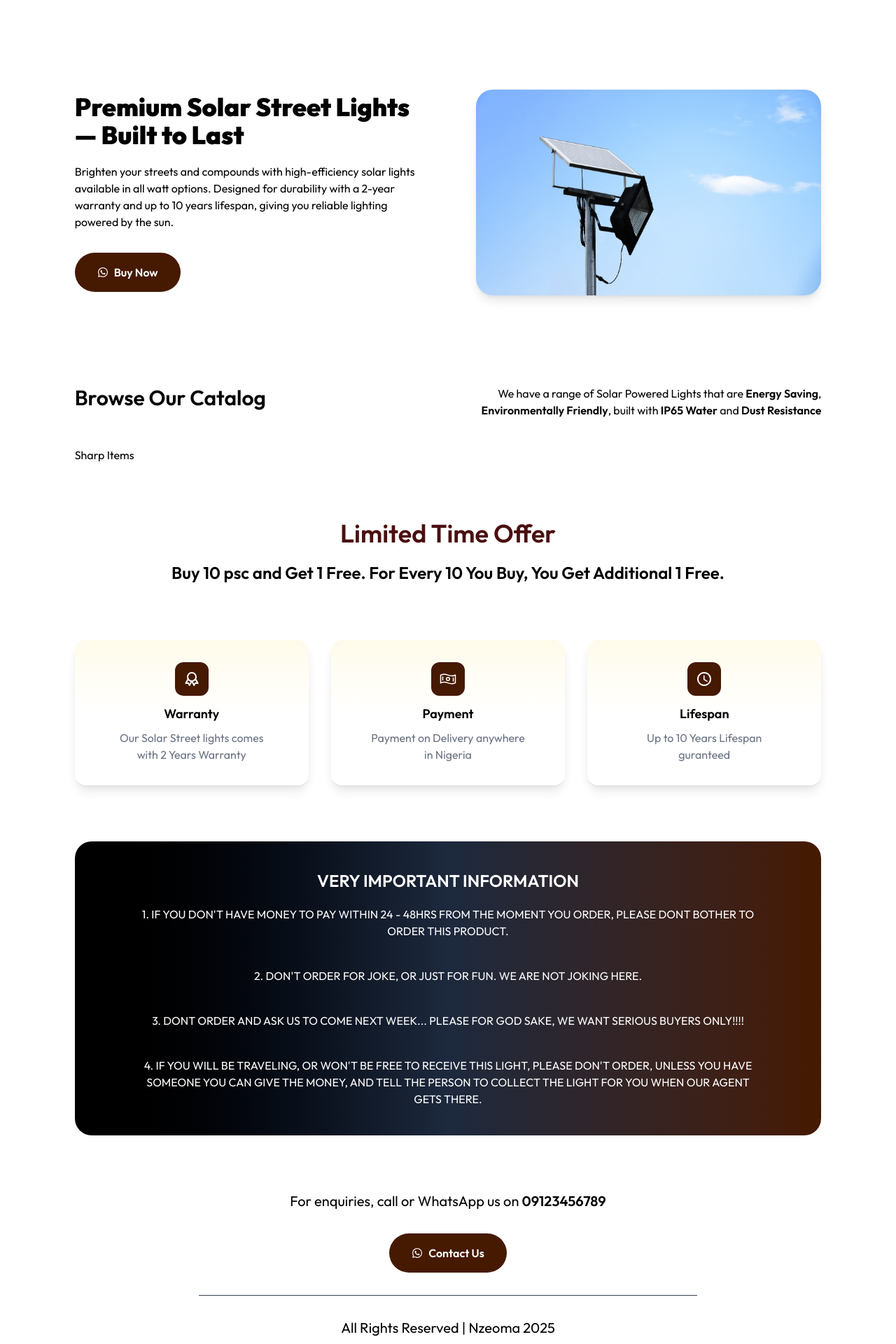
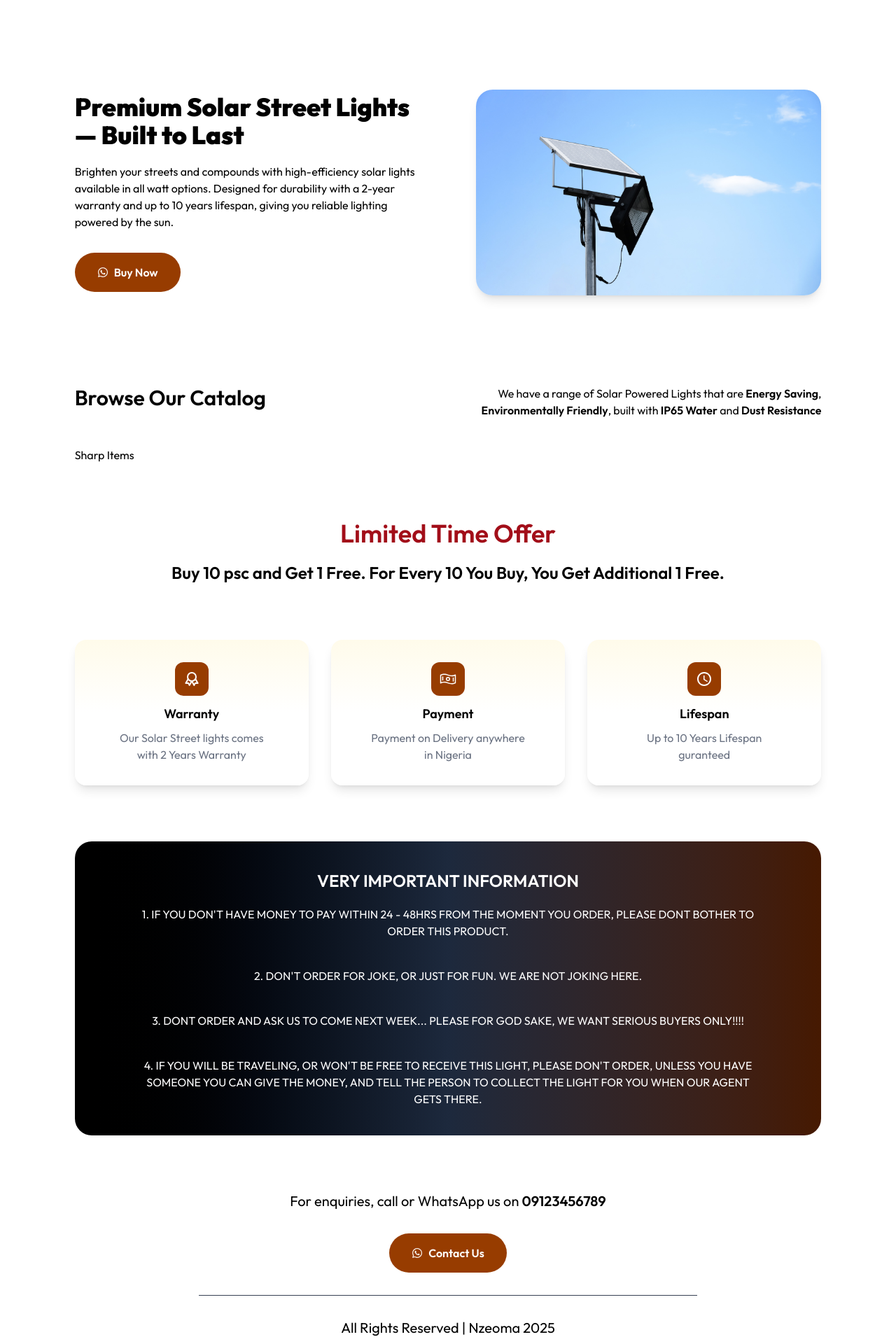
Before and after one commit to obeespace/nzeoma, a Next.js app: page / in a window 1280 px wide. Shown: the top 1920 px of the page at 70% size. Built offline with nearby package versions, Linux system fonts and the light colour scheme.

Commit message:
Update button and text colors for improved UI
Changed several class color values from amber-950 and red-950 to amber-800 and red-800 for buttons and text elements to enhance visual consistency and accessibility.

```diff
--- a/app/page.js
+++ b/app/page.js
@@ -26,7 +26,7 @@ export default function Home() {
           </p>
           <motion.button
             whileTap={{ scale: 0.7 }}
-            className="mt-8 flex gap-2 items-center bg-amber-950 text-white px-8 py-4 rounded-full font-semibold hover:bg-amber-800 transition"
+            className="mt-8 flex gap-2 items-center bg-amber-800 text-white px-8 py-4 rounded-full font-semibold hover:bg-amber-800 transition"
           >
             <FaWhatsapp className="animate-pulse" /> Buy Now
           </motion.button>
@@ -54,7 +54,7 @@ export default function Home() {
 
       <section>
         <div className="w-5/6 mx-auto text-center">
-          <p className="text-red-950 text-4xl font-semibold animate-pulse">
+          <p className="text-red-800 text-4xl font-semibold animate-pulse">
             Limited Time Offer
           </p>
           <p className="mt-5 text-2xl font-semibold">
@@ -72,7 +72,7 @@ export default function Home() {
             className="grid grid-cols-1 lg:grid-cols-3 gap-8 my-20 w-5/6 mx-auto"
           >
             <div className="text-center shadow-lg rounded-2xl p-8 bg-linear-to-b from-amber-50 via-white to-white">
-              <div className="px-3 py-3 rounded-xl mb-3 w-fit bg-amber-950 text-white mx-auto">
+              <div className="px-3 py-3 rounded-xl mb-3 w-fit bg-amber-800 text-white mx-auto">
                 <TbAward className="h-6 w-6 text-primary" />
               </div>
               <h3 className="font-semibold text-lg mb-2">Warranty</h3>
@@ -83,7 +83,7 @@ export default function Home() {
             </div>
 
             <div className="text-center shadow-lg rounded-2xl p-8 bg-linear-to-b from-amber-50 via-white to-white">
-              <div className="px-3 py-3 rounded-xl mb-3 w-fit bg-amber-950 text-white mx-auto">
+              <div className="px-3 py-3 rounded-xl mb-3 w-fit bg-amber-800 text-white mx-auto">
                 <PiMoneyWavy className="h-6 w-6 text-primary" />
               </div>
               <h3 className="font-semibold text-lg mb-2">Payment</h3>
@@ -93,7 +93,7 @@ export default function Home() {
             </div>
 
             <div className="text-center shadow-lg rounded-2xl p-8 bg-linear-to-b from-amber-50 via-white to-white">
-              <div className="px-3 py-3 rounded-xl mb-3 w-fit bg-amber-950 text-white mx-auto">
+              <div className="px-3 py-3 rounded-xl mb-3 w-fit bg-amber-800 text-white mx-auto">
                 <MdOutlineAccessTime className="h-6 w-6 text-primary" />
               </div>
               <h3 className="font-semibold text-lg mb-2">Lifespan</h3>
@@ -139,7 +139,7 @@ export default function Home() {
           <div className="flex justify-center">
             <motion.button
               whileTap={{ scale: 0.7 }}
-              className="flex gap-2 items-center bg-amber-950 text-white px-8 py-4 rounded-full font-semibold hover:bg-amber-800 transition"
+              className="flex gap-2 items-center bg-amber-800 text-white px-8 py-4 rounded-full font-semibold hover:bg-amber-800 transition"
             >
               <FaWhatsapp className="animate-pulse" /> Contact Us
             </motion.button>
```
